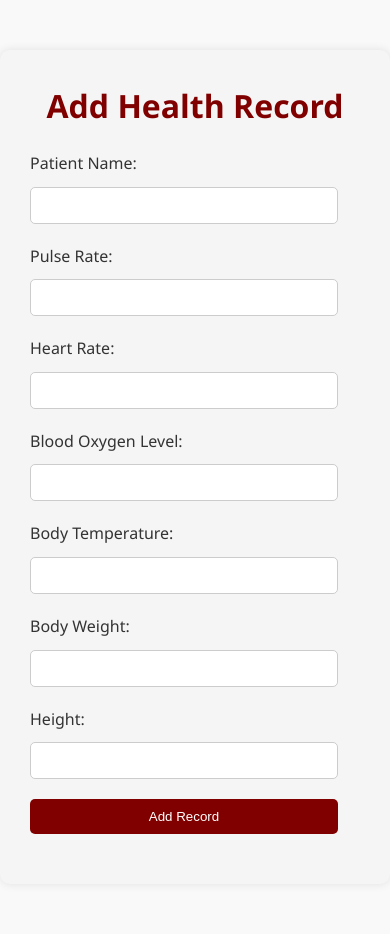
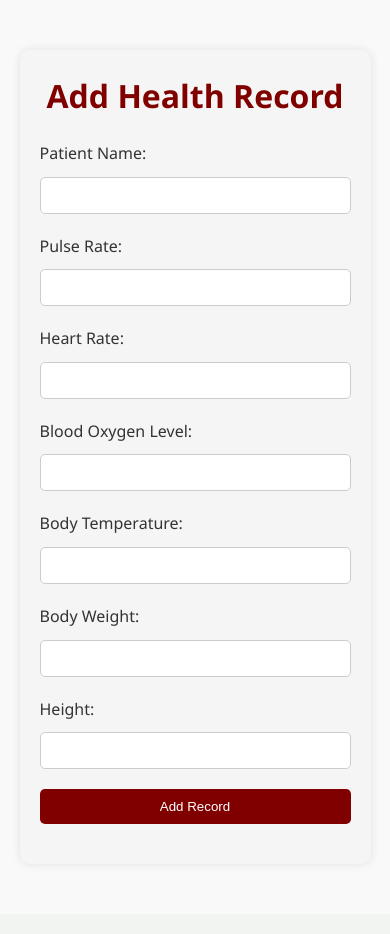
Before and after one commit to Webapphmchair/webapphmchair, a Django app: page /add-health-record/ in a window 390 px wide. Shown: the part 157-1091 px from the top of the page. After the commit the page ends 981 px from the top, so only its background shows below. Run offline with Django 5.2, Linux system fonts and the light colour scheme; a user stored in the database is signed in.

Commit message:
Update add_health_record.html

```diff
--- a/health_monitorapp/templates/health_monitorapp/add_health_record.html
+++ b/health_monitorapp/templates/health_monitorapp/add_health_record.html
@@ -118,6 +118,19 @@
             0% { transform: rotate(0deg); }
             100% { transform: rotate(360deg); }
         }
+
+        /* Responsive styles */
+        @media screen and (max-width: 768px) {
+            .form-container {
+                max-width: 90%; /* Adjusted width for smaller screens */
+                padding: 20px; /* Adjusted padding for smaller screens */
+            }
+
+            .form-container input[type="text"],
+            .form-container button[type="submit"] {
+                width: 100%; /* Full width for smaller screens */
+            }
+        }
     </style>
 </head>
 <body>
```
